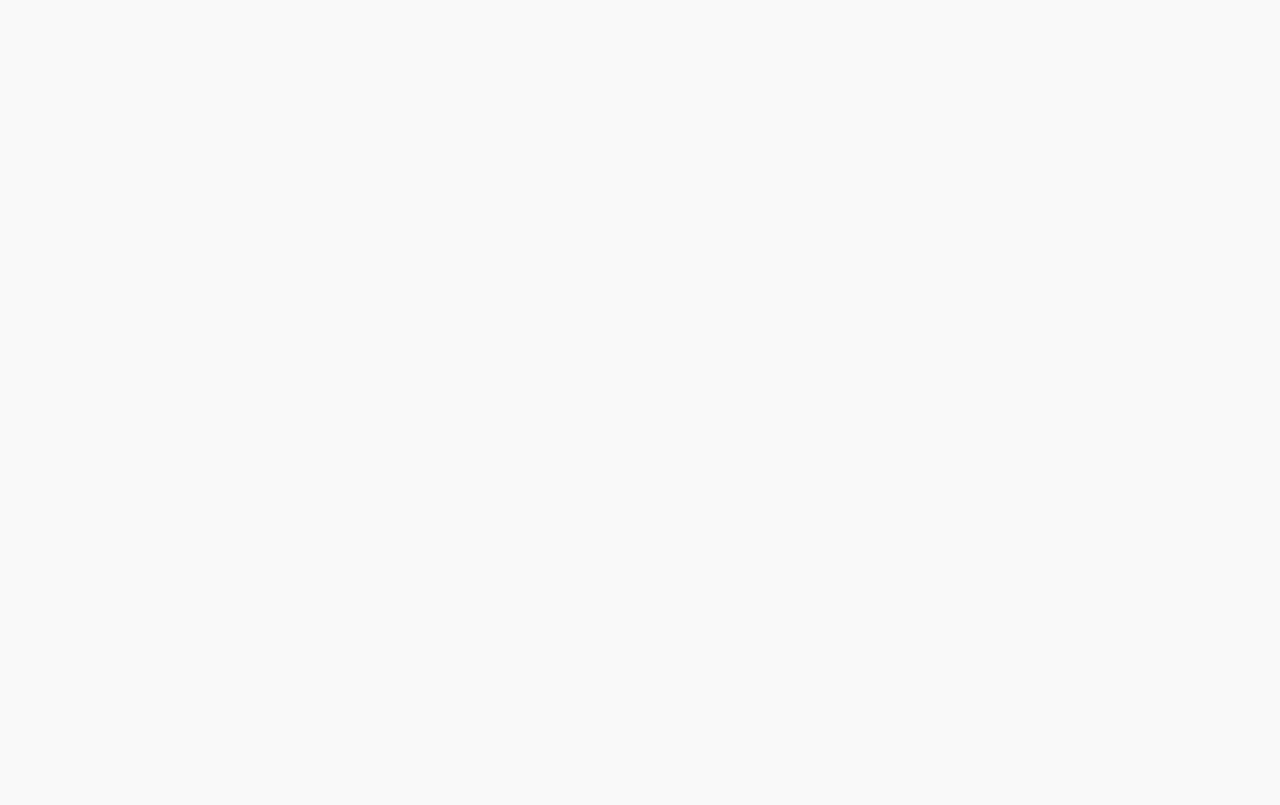
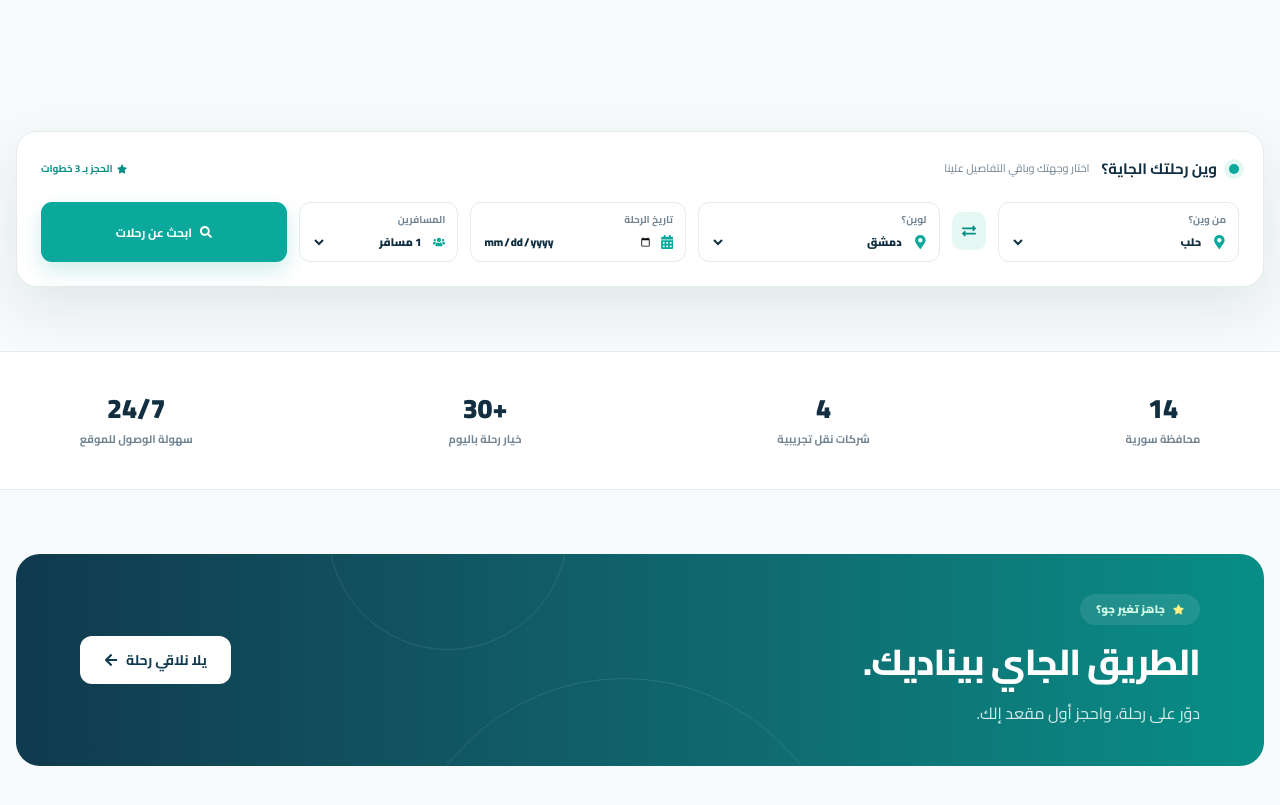
Before and after one commit to ranahab20/Sairna, a React (Vite) app in the folder sairna/: page / in a window 1280 px wide. Shown: the part 780-1585 px from the top of the page. Before the commit the page ends 951 px from the top, so only its background shows below. Built offline with nearby package versions, Linux system fonts and the light colour scheme.

Commit message:
edit home

```diff
--- a/sairna/src/pages/homepage/Home.jsx
+++ b/sairna/src/pages/homepage/Home.jsx
@@ -1,9 +1,15 @@
+import CTA from "./components/CTA"
 import Hero from "./components/Hero"
+import SearchBox from "./components/SearchBox"
+import Stats from "./components/Stats"
 
 function Home() {
   return (
     <>
     <Hero/>
+    <SearchBox />
+    <Stats/>
+    <CTA/>
     </>
   )
 }
```
